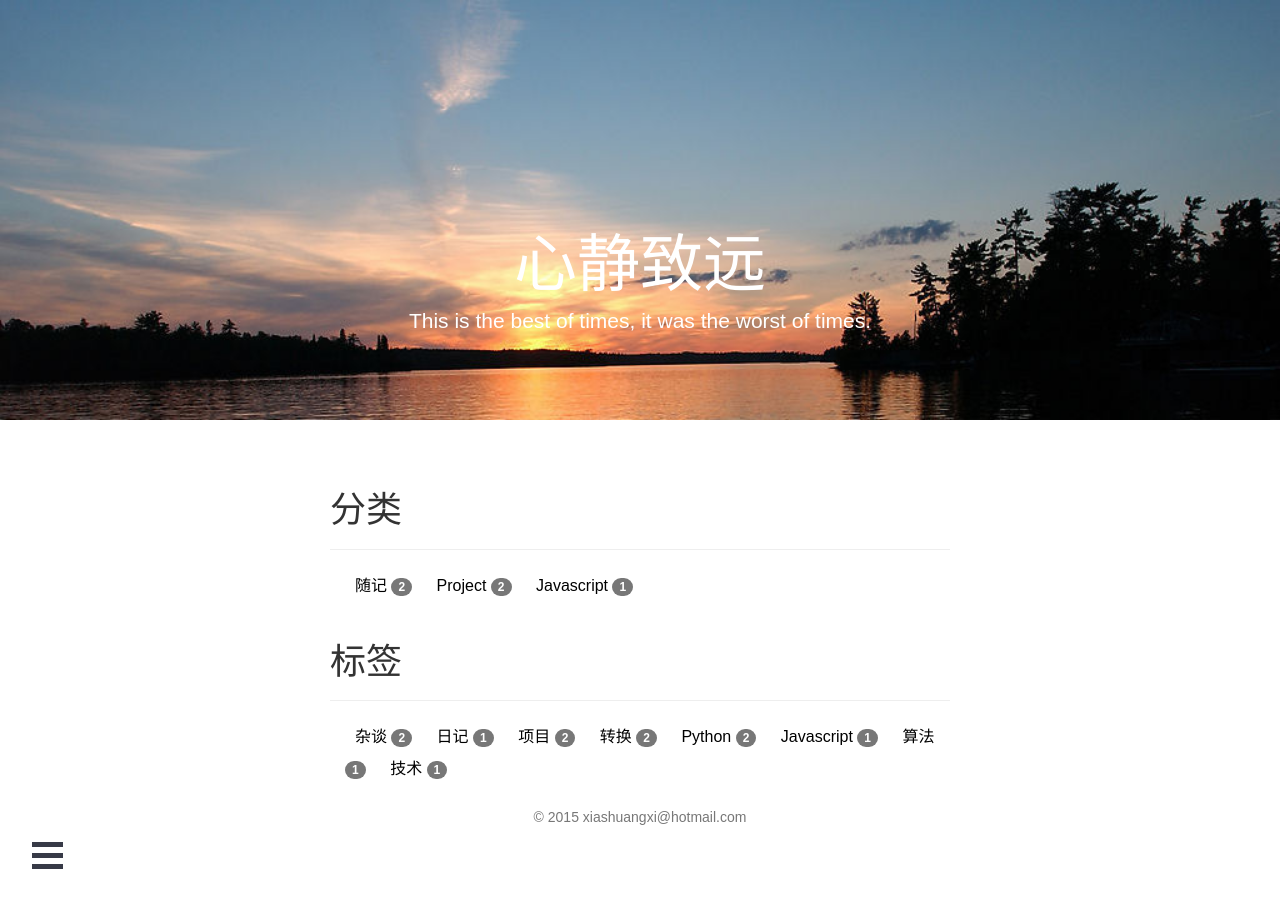
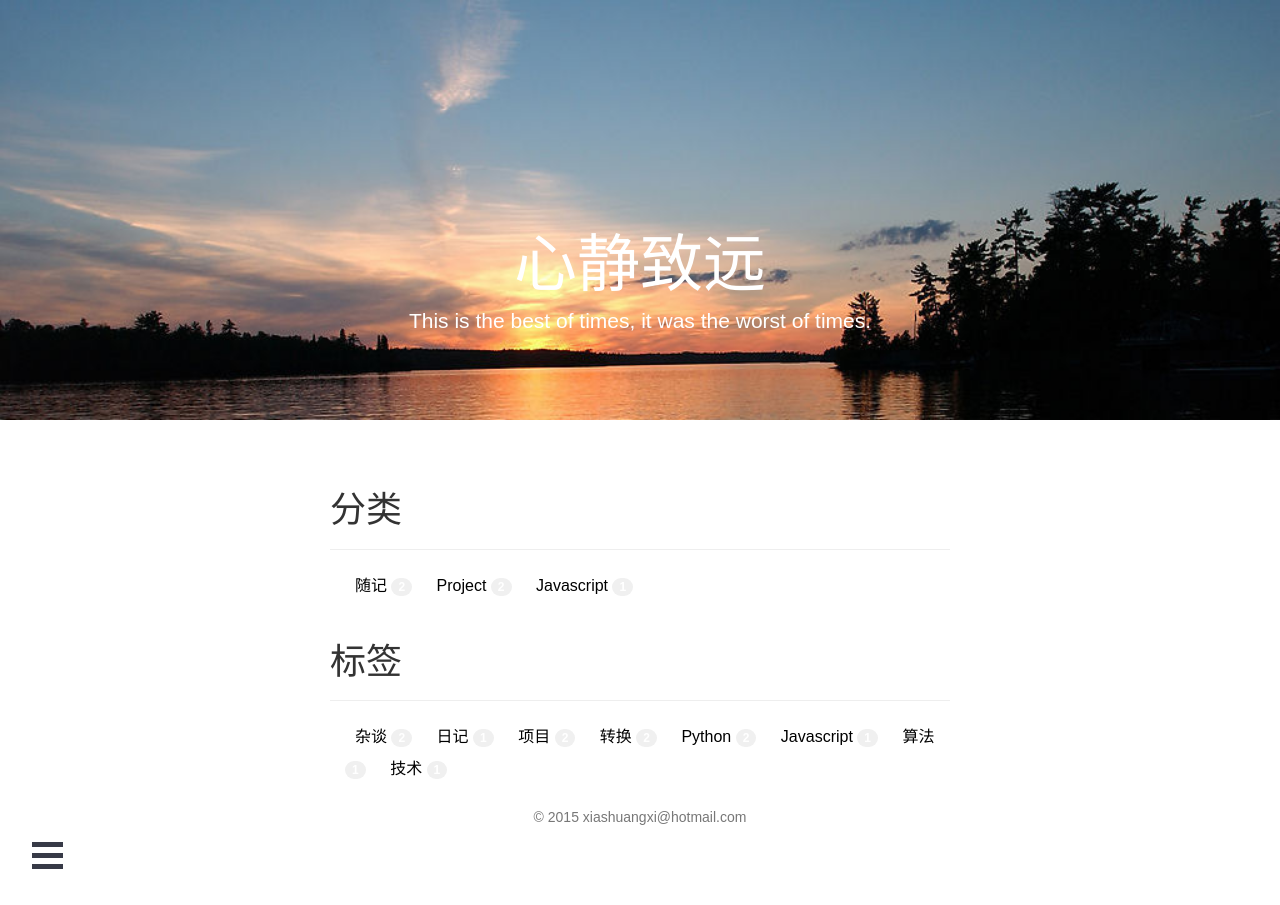
Before and after one commit to jinchangle/xiashuangxi.github.io, a Jekyll site: the page built from types.html, in a window 1280 px wide. Built offline with Jekyll 4.4.1, drawn with Linux system fonts in a browser that asks for light colours; nearby versions of some CDN libraries; comment, search, counter and statistics services are not loaded.

Commit message:
Update main.css

```diff
--- a/stylesheets/main.css
+++ b/stylesheets/main.css
@@ -133,7 +133,7 @@ a:focus,a:hover {
 .categorytag{
 	padding:10px 10px 10px 10px;
 	}
-.categorytag .count{
+.categorytag .badge{
 	background: #F0F0F0;
 	}
 }
```
